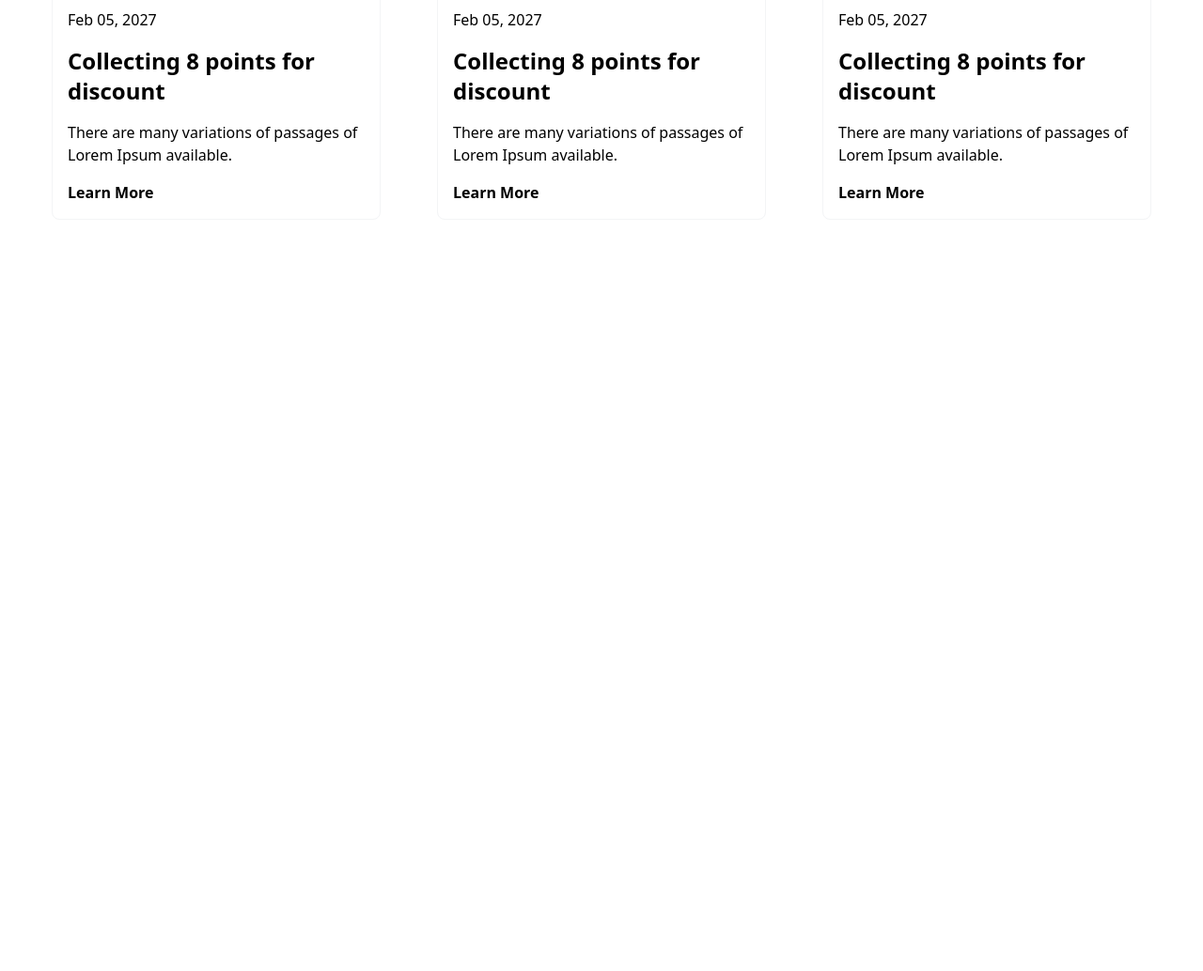
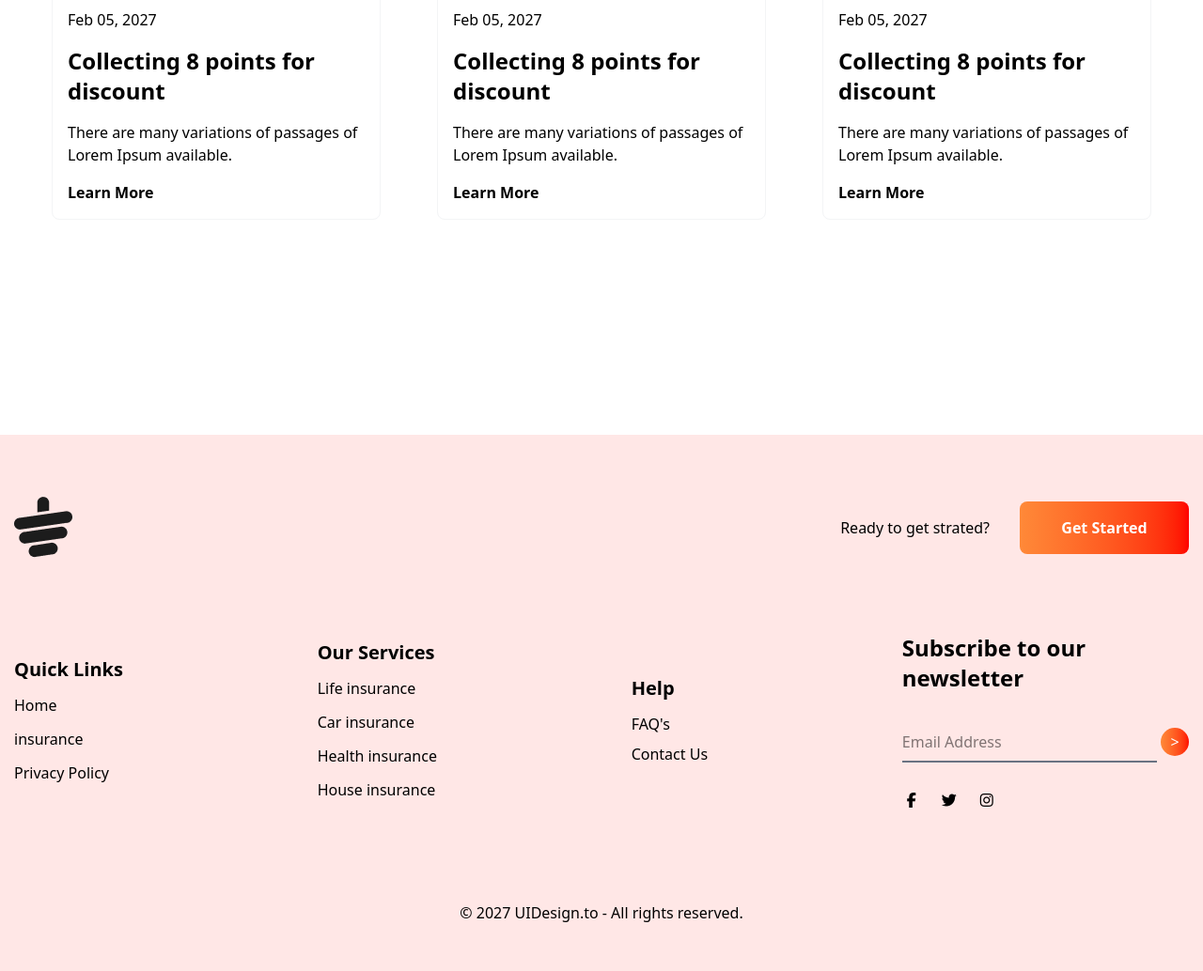
Before and after one commit to S-Arafin/tea-house-project, a plain HTML site: page index.html in a window 1280 px wide. Shown: the part 3470-4504 px from the top of the page at 94% size. Before the commit the page ends 3733 px from the top, so only its background shows below. Drawn offline with nearby package versions, Linux system fonts and the light colour scheme.

Commit message:
add footer section

```diff
--- a/index.html
+++ b/index.html
@@ -226,7 +226,53 @@
             </div>
         </section>
     </main>
-    <footer>
+<!-- footer section -->
+    <footer class=" mx-auto mt-[200px] bg-[#ffe7e6] ">
+        <div class="max-w-[1250px] mx-auto py-[50px] ">
+            <div class="top_parent">
+            <div class="mt-4 flex justify-between">
+                <img src="images/cup.png" alt="">
+                <div class="flex gap-4 items-center">
+                    <p class="mr-4">Ready to get strated?</p>
+                    <button class="p-4 bg-gradient-to-r from-[#ff8938] to-[#ff0000] rounded-lg text-white font-bold w-45">Get Started</button>
+                </div>
+             </div>
+            </div>
+            <div class="bottom_parent flex flex-col items-center text-center md:text-left md:flex-row justify-between mt-[80px]">
+                <div>
+                    <p class="text-xl font-semibold">Quick Links</p>
+                    <p class="mt-3">Home</p>
+                    <p class="mt-3">insurance</p>
+                    <p class="mt-3">Privacy Policy</p>
+                </div class="border-2 border-green-500">
+                <div>
+                    <p class="text-xl font-semibold">Our Services</p>
+                    <p class="mt-3">Life insurance</p>
+                    <p class="mt-3">Car insurance</p>
+                    <p class="mt-3">Health insurance</p>
+                    <p class="mt-3">House insurance</p>
+                </div>
+                <div>
+                    <p class="text-xl font-semibold">Help</p>
+                    <p class="mt-3">FAQ's</p>
+                    <p class="mt-2">Contact Us</p>
+                </div>
+                <div>
+                    <p class="text-2xl font-bold">Subscribe to our <br>newsletter</p>
+                    <input type="email" placeholder="Email Address" class="border-b-2 border-gray-500 outline-none pb-2 pr-10 mt-10" name="" id="">
+                    <button class=" h-[30px] w-[30px] rounded-full bg-gradient-to-r from-[#ff8938] to-[#ff0000] text-white">></button>
+                    <div class="mt-8 flex gap-5 justify-center md:justify-start">
+                        <i class="fa-brands fa-facebook-f"></i>
+                        <i class="fa-brands fa-twitter"></i>
+                        <i class="fa-brands fa-instagram"></i>
+                    </div>
+                </div>
+
+            </div>
+            <p class="text-center mt-[100px]">© 2027 UIDesign.to - All rights reserved.</p>
+
+        </div>
+        </div>
 
     </footer>
 </body>
```
